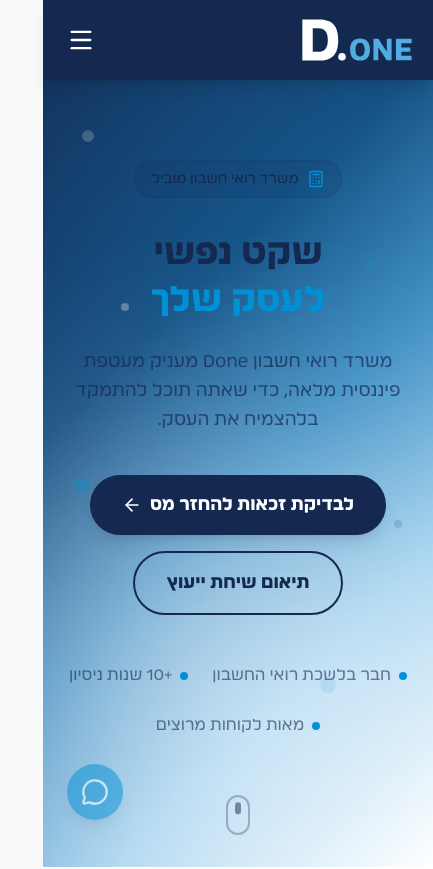
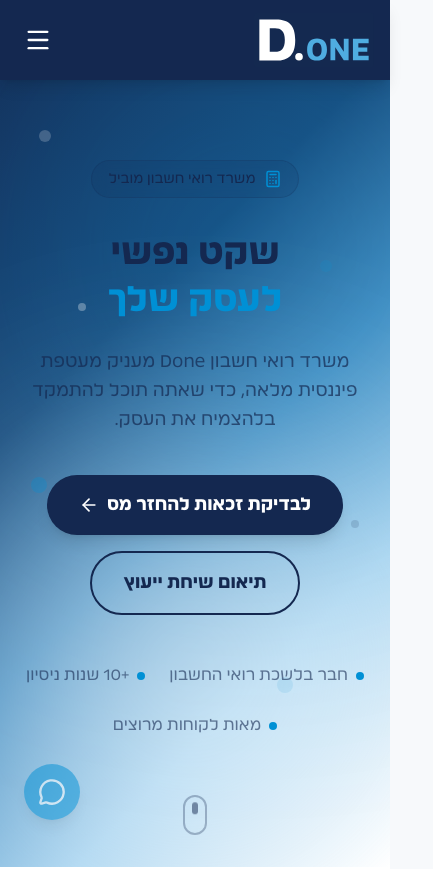
Before and after one commit to DisasterDesign/D.one, a Next.js app: page / in a window 390 px wide. Shown: the top 869 px of the page, 433 px wide, since content can reach past the window. Built offline with nearby package versions, Linux system fonts and the light colour scheme.

Commit message:
Fix horizontal scroll on mobile

```diff
--- a/app/globals.css
+++ b/app/globals.css
@@ -76,6 +76,7 @@
 
 html {
   scroll-behavior: smooth;
+  overflow-x: hidden;
 }
 
 body {
@@ -83,6 +84,8 @@
   color: var(--foreground);
   line-height: 1.6;
   font-family: 'Afek', sans-serif;
+  overflow-x: hidden;
+  max-width: 100vw;
 }
 
 /* Font utilities */
```
